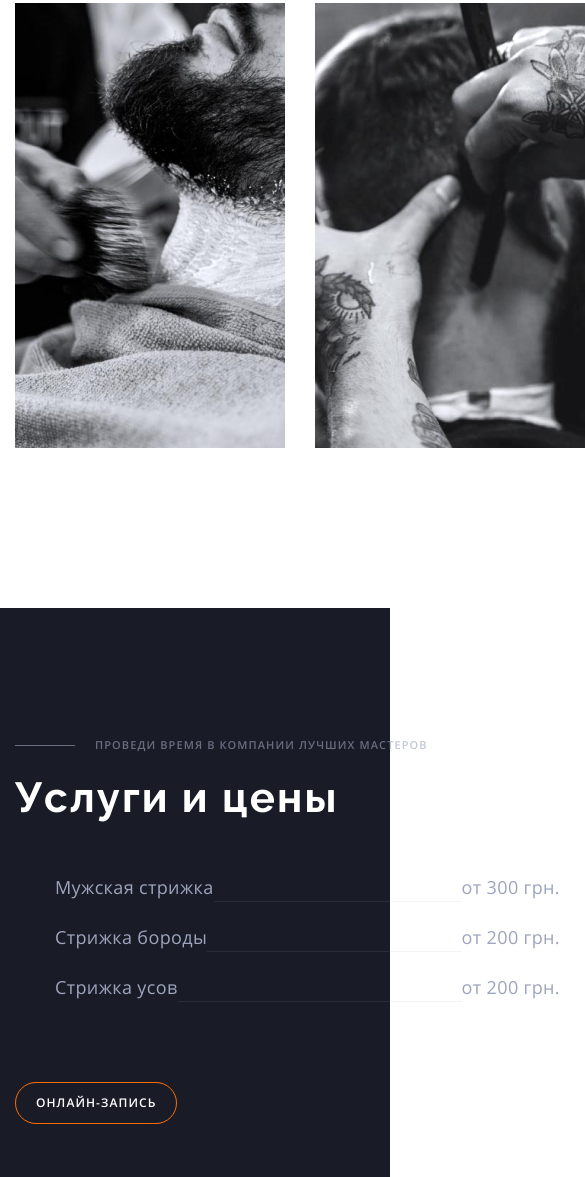
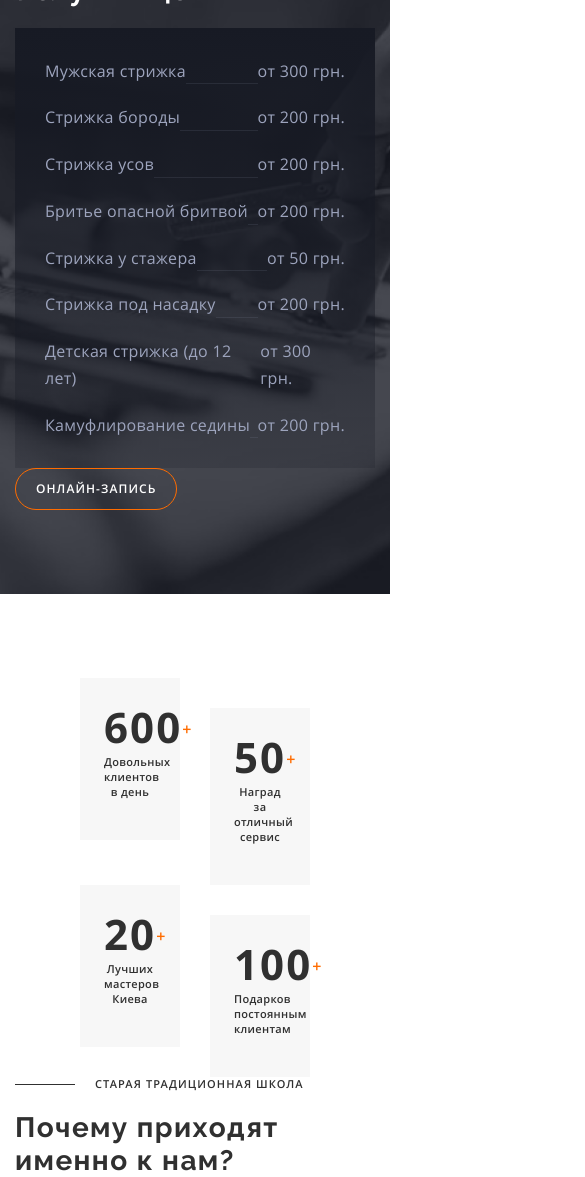
Before and after one commit to jclad/28online_practice, a plain HTML site: page index.html in a window 390 px wide. Shown: the part 823-2000 px from the top of the page, 585 px wide, since content can reach past the window. Drawn offline with nearby package versions, Linux system fonts and the light colour scheme.

Commit message:
adaptive

```diff
--- a/index.html
+++ b/index.html
@@ -10,7 +10,7 @@
     <link rel="stylesheet" href="./css/main.min.css" />
   </head>
   <body>
-    <header class="header">
+    <!-- <header class="header">
       <div class="container header-container">
         <nav class="navigation">
           <a class="logo" href="./"><img src="./images/logo.png" alt=""/></a>
@@ -24,9 +24,9 @@
         <a href="tel:+380441111111" class="link contact-link">+38 044 111 11 11</a>
         <button class="btn" type="button">онлайн-запись</button>
       </div>
-    </header>
-    <main>
-      <section class="hero ">
+    </header> -->
+    <!-- <main> -->
+    <!-- <section class="hero ">
         <div class="container dark-bg">
           <div class="hero-content">
             <p class="section-label">A hair salon for men in Kyiv</p>
@@ -44,13 +44,13 @@
             </ul>
           </div>
         </div>
-      </section>
+      </section> -->
     <section class="section about" id="about">
       <div class="container flexbox">
         <div class="content-box">
-            <ul class="list flexbox">
-              <li class="content-box"><img src="./images/about/img-1.jpg" width="270" height="445" alt="модная борода 2020" /></li>
-              <li class="content-box"><img src="./images/about/img-2.jpg" width="270" height="445" alt="модная мужская стрижка 2020" /></li>
+          <ul class="list flexbox about-list">
+            <li class="content-box about-item"><img src="./images/about/img-1.jpg" width="270" height="445" alt="модная борода 2020" /></li>
+            <li class="content-box about-item"><img src="./images/about/img-2.jpg" width="270" height="445" alt="модная мужская стрижка 2020" /></li>
           </ul>
         </div>
         <div class="content-box">
@@ -58,9 +58,9 @@
           <h2 class="title section-title">Лучший Барбершоп твоего города</h2>
           <p>Если ты хочешь добавить в свой образ больше уверенности – тебе точно к нам.</p>
           <p>
-              Мы команда, которая никогда не останавливается на достигнутом и жаждет перемен. И когда ты попадешь в руки нашего мастера, то уже
-              никогда не сможешь быть прежним. Мы команда, которая всегда с клиентами "на одной волне". Поэтому, мы всегда готовы усовершенствовать
-              каждого, кто к нам приходит!
+            Мы команда, которая никогда не останавливается на достигнутом и жаждет перемен. И когда ты попадешь в руки нашего мастера, то уже никогда
+            не сможешь быть прежним. Мы команда, которая всегда с клиентами "на одной волне". Поэтому, мы всегда готовы усовершенствовать каждого, кто
+            к нам приходит!
           </p>
           <button class="btn" type="button">онлайн-запись</button>
         </div>
@@ -117,7 +117,7 @@
       <div class="container">
         <p class="section-label">для настоящих ценителей атмосферы</p>
         <h2 class="title section-title">Наши мастера</h2>
-          <ul class="list grid">
+        <ul class="list team-list grid">
           <li class="grid-item team-item">
             <img src="./images/team/img1.jpg" alt="Барбер Джон Смит" />
             <h3 class="item-title" lang="en">John Smith</h3>
@@ -265,7 +265,7 @@
               </label>
             </form>
           </section>
-          <section class="section contacts content-box" id="contacts">
+        <!--   <section class="section contacts content-box" id="contacts">
             <h2 class="title section-title">Контакты</h2>
             <address>
               <ul class="list contacts-list">
@@ -298,6 +298,6 @@
           </li>
         </ul>
       </div>
-    </footer>
+    </footer> -->
   </body>
 </html>
--- a/sass/base/_common.scss
+++ b/sass/base/_common.scss
@@ -4,10 +4,14 @@ html {
 
 body {
   font-family: "Open Sans", sans-serif;
-  font-size: 18px;
+  font-size: 16px;
   line-height: 1.67;
   letter-spacing: 0.02em;
   color: $main-text-cl;
+
+  @include for-size(desktop) {
+    font-size: 18px;
+  }
 }
 
 h1,
@@ -43,20 +47,36 @@ address {
 }
 
 .container {
-  width: 1200px;
+  width: 100%;
   padding-left: 15px;
   padding-right: 15px;
-  margin-right: auto;
-  margin-left: auto;
+
+  @include for-size(mobile) {
+    width: 480px;
+    margin-right: auto;
+    margin-left: auto;
+  }
+
+  @include for-size(tablet) {
+    width: 768px;
+  }
+
+  @include for-size(desktop) {
+    width: 1200px;
+  }
 }
 
 .flexbox {
-  display: flex;
-  justify-content: space-between;
+  @include for-size(desktop) {
+    display: flex;
+    justify-content: space-between;
+  }
 }
 
 .content-box {
-  width: calc((100% - 30px) / 2);
+  @include for-size(desktop) {
+    width: calc((100% - 30px) / 2);
+  }
 }
 
 .item-title {
@@ -94,10 +114,13 @@ address {
 }
 
 .grid {
-  display: flex;
-  flex-wrap: wrap;
   margin-left: -30px;
   margin-top: -30px;
+
+  @include for-size(tablet) {
+    display: flex;
+    flex-wrap: wrap;
+  }
 }
 
 .grid-item {
--- a/sass/base/_section.scss
+++ b/sass/base/_section.scss
@@ -1,12 +1,26 @@
 .section {
-  padding-top: 130px;
-  padding-bottom: 130px;
+  padding-top: 84px;
+  padding-bottom: 84px;
+
+  @include for-size(tablet) {
+    padding-top: 100px;
+    padding-bottom: 100px;
+  }
+
+  @include for-size(desktop) {
+    padding-top: 130px;
+    padding-bottom: 130px;
+  }
 }
 
 .section-title {
   margin-bottom: 20px;
-  font-size: 42px;
+  font-size: 28px;
   line-height: 1.167;
+
+  @include for-size(desktop) {
+    font-size: 42px;
+  }
 }
 
 .section-label {
--- /dev/null
+++ b/sass/layouts/_about.scss
@@ -0,0 +1,23 @@
+.about .content-box:first-child {
+  @include for-size(tablet-only) {
+    display: none;
+  }
+}
+
+.about > .flexbox {
+  @include for-size(tablet) {
+    display: flex;
+  }
+}
+
+.about .content-box {
+  @include for-size(tablet) {
+    width: calc((100% - 30px) / 2);
+  }
+}
+
+.about-list-item:not(:last-child) {
+  @include for-size(tablet) {
+    margin-bottom: 20px;
+  }
+}
--- a/sass/layouts/_gallery.scss
+++ b/sass/layouts/_gallery.scss
@@ -1,3 +1,10 @@
 .gallery-item {
-  flex-basis: calc(100% / 4 - 30px);
+  background-color: #eee;
+  @include for-size(tablet) {
+    flex-basis: calc(100% / 2 - 30px);
+  }
+
+  @include for-size(desktop) {
+    flex-basis: calc(100% / 4 - 30px);
+  }
 }
--- a/sass/layouts/_price.scss
+++ b/sass/layouts/_price.scss
@@ -1,21 +1,39 @@
+.price {
+  background-image: url(../images/price/price.png);
+  background-repeat: no-repeat;
+  background-position: center;
+  background-size: cover;
+}
+
 .price-list {
-  display: flex;
-  flex-wrap: wrap;
-  flex-direction: column;
-  padding-top: 30px;
-  padding-bottom: 30px;
-  height: 240px;
+  padding: 30px;
+  background-image: linear-gradient(180deg, #171a24 0%, rgba(23, 26, 36, 0.2) 100%);
+
+  @include for-size(desktop) {
+    display: flex;
+    flex-wrap: wrap;
+    flex-direction: column;
+    height: 240px;
+  }
 }
 
 .price-item {
-  width: 50%;
-  padding: 0 40px;
   display: flex;
   justify-content: space-between;
-}
+  margin-bottom: 20px;
 
-.price-item:not(:nth-child(4n)) {
-  margin-bottom: 20px;
+  @include for-size(desktop) {
+    width: 50%;
+    padding: 0 40px;
+
+    &:nth-child(4n) {
+      margin-bottom: 0px;
+    }
+  }
+
+  &:last-child {
+    margin-bottom: 0px;
+  }
 }
 
 .price-line {
--- a/sass/layouts/_team.scss
+++ b/sass/layouts/_team.scss
@@ -2,9 +2,22 @@
   background-color: $light-gray;
 }
 
+.team-list {
+  @include for-size(tablet) {
+    justify-content: center;
+  }
+}
+
 .team-item {
-  flex-basis: calc(100% / 3 - 30px);
   text-align: center;
+
+  @include for-size(tablet) {
+    width: calc(100% / 3 * 2);
+  }
+
+  @include for-size(desktop) {
+    flex-basis: calc(100% / 3 - 30px);
+  }
 }
 
 .team-position {
--- a/sass/main.scss
+++ b/sass/main.scss
@@ -1,3 +1,4 @@
+@import "./utils/mixin";
 @import "./utils/variables";
 @import "./base/fonts";
 @import "./base/common";
@@ -10,6 +11,7 @@
 @import "./layouts/header";
 @import "./layouts/navigation";
 @import "./layouts/hero";
+@import "./layouts/about";
 @import "./layouts/price";
 @import "./layouts/benefits";
 @import "./layouts/team";
--- a/sass/portfolio.scss
+++ /dev/null
@@ -1,12 +0,0 @@
-@import "./utils/variables";
-@import "./base/fonts";
-@import "./base/common";
-@import "./base/section";
-@import "./components/button";
-@import "./components/menu";
-@import "./components/social";
-@import "./components/social-icons";
-@import "./layouts/header";
-// @import "./pages/portfolio";
-@import "./layouts/footer";
-@import "./theme/dark-theme";
--- /dev/null
+++ b/sass/utils/_mixin.scss
@@ -0,0 +1,32 @@
+@mixin for-size($range) {
+  $mobile: 480px;
+  $tablet: 768px;
+  $desktop: 1200px;
+
+  @if $range == tablet-only {
+    @media (max-width: #{$tablet - 1}) {
+      @content;
+    }
+  } @else if $range == mobile {
+    @media (min-width: $mobile) {
+      @content;
+    }
+  } @else if $range == tablet {
+    @media (min-width: $tablet) {
+      @content;
+    }
+  } @else if $range == desktop {
+    @media (min-width: $desktop) {
+      @content;
+    }
+  }
+}
+
+// usage
+.my-box {
+  padding: 10px;
+
+  @include for-size(tablet) {
+    padding: 20px;
+  }
+}
```
Also changed, not shown: css/main.css, css/main.min.css, css/portfolio.css (deleted), css/portfolio.min.css (deleted), images/price/price.png (added), 4 other files. Lines whose indentation alone changed are shown as unchanged.
